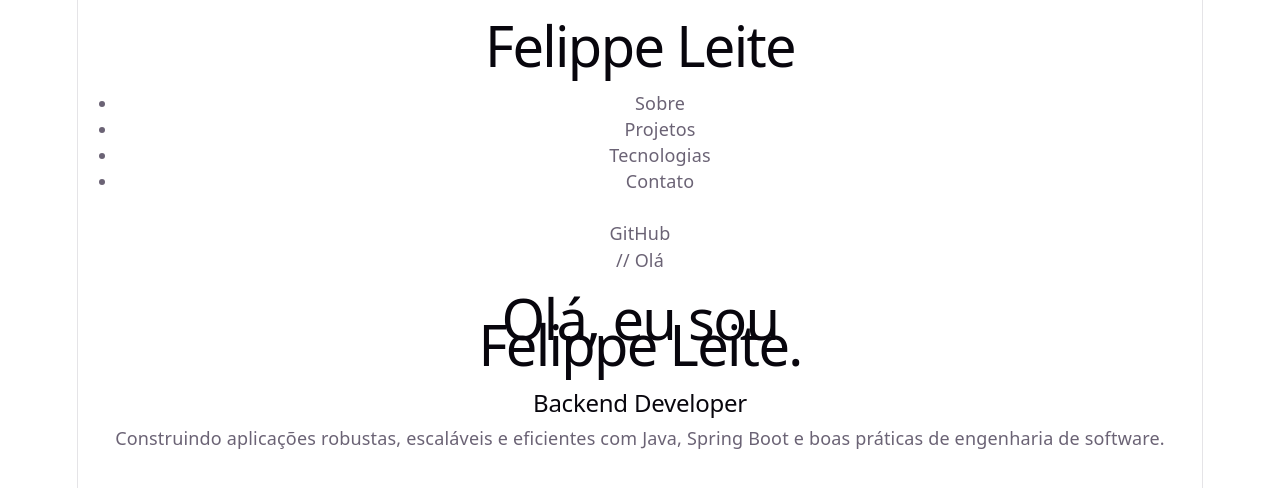
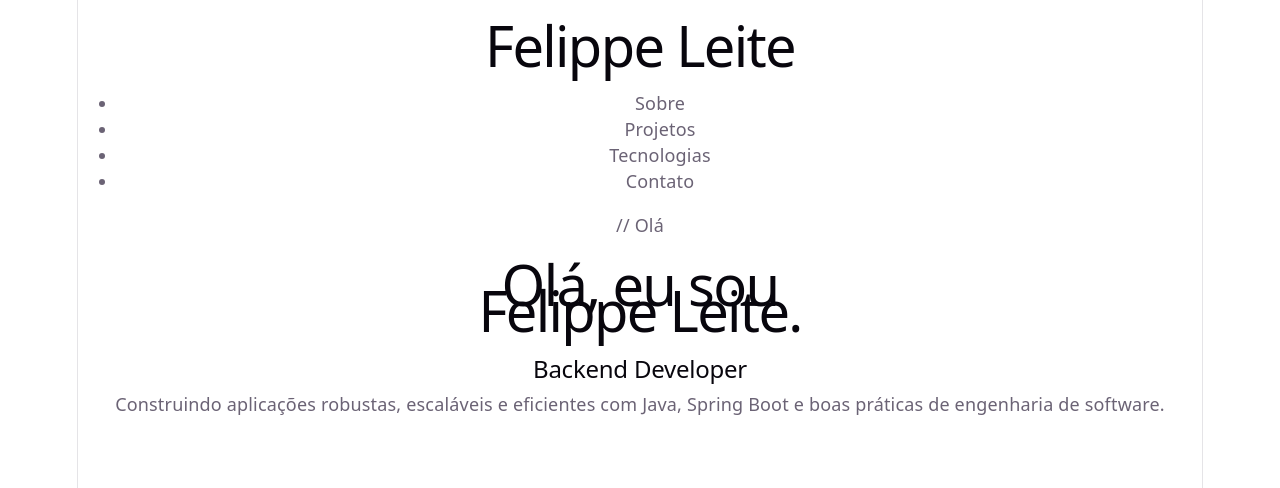
Before and after one commit to felippe-leite/portifolio, a React (Vite) app: page / in a window 1280 px wide. Shown: the top 488 px of the page. Built offline with nearby package versions, Linux system fonts and the light colour scheme.

Commit message:
Removendo coisas

```diff
--- a/src/App.tsx
+++ b/src/App.tsx
@@ -1,12 +1,10 @@
 import Navbar from "./components/Navbar/Navbar";
 import Hero from "./components/Hero/Hero";
-import ProjectCard from "./components/ProjectCard/ProjectCard";
 function App() {
   return (
     <>
       <Navbar />
 
-      <ProjectCard />
       <Hero name="Felippe Leite" role="Backend Developer" />
     </>
   );
```
Also changed, not shown: src/components/ProjectCard/ProjectCard.tsx (line endings or trailing spaces).
